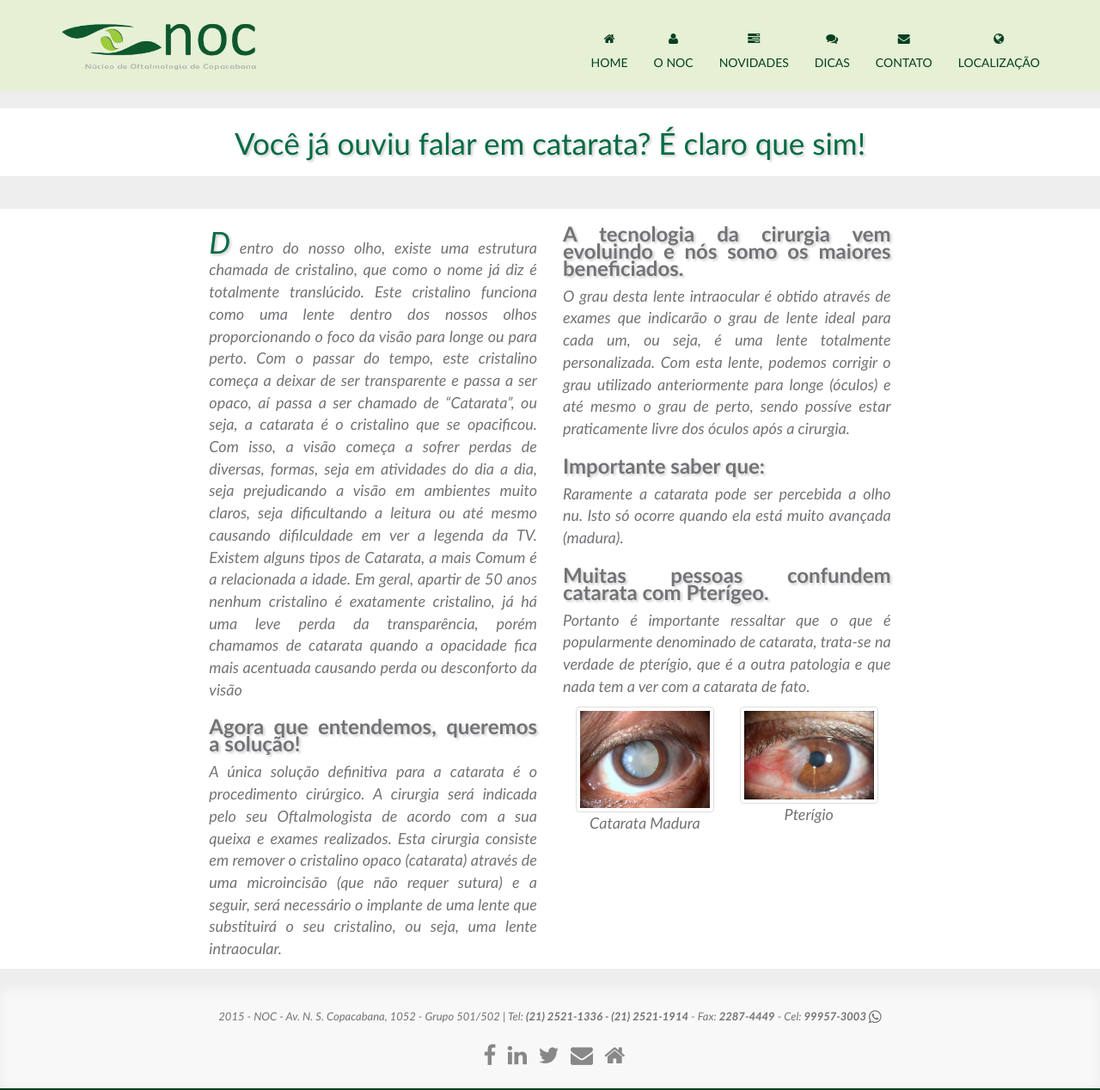
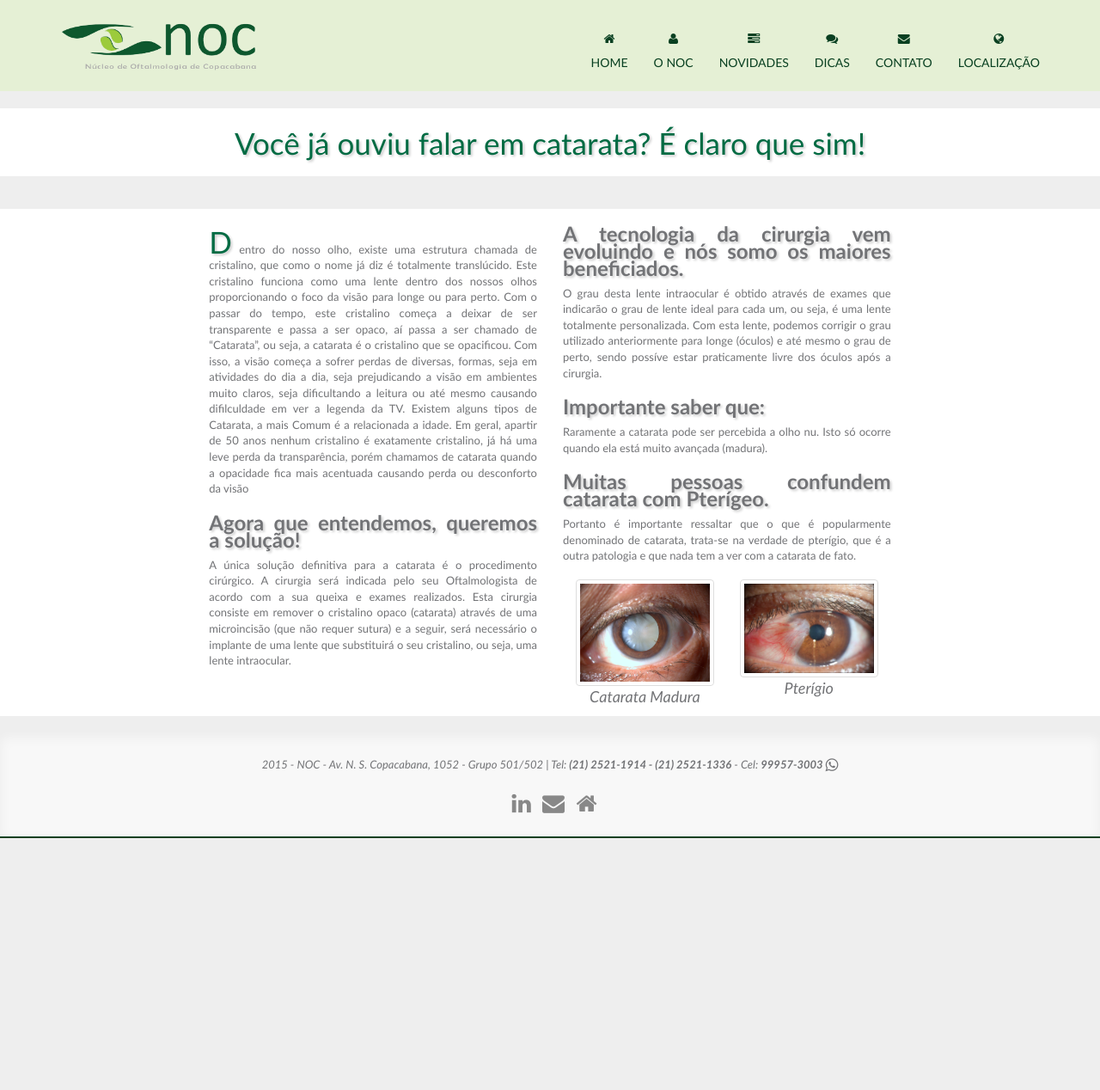
Before and after one commit to DaniloThiago/NocRio, a Jekyll site: the page built from catarata.html, in a window 1280 px wide and 1268 px high. Shown: the whole window at 86% size. Built offline with Jekyll 4.4.1, drawn with Linux system fonts in a browser that asks for light colours; nearby versions of some CDN libraries; some web fonts are replaced; Markdown is read by kramdown in place of the engine named in the settings.

Commit message:
modificações

```diff
--- a/_includes/footer.html
+++ b/_includes/footer.html
@@ -2,14 +2,12 @@
  	<div class="container">
     <div class="row">
       <div class="footer-copyright">
-        <p align="center">2015 - NOC - Av. N. S. Copacabana, 1052 - Grupo 501/502 | Tel: <strong>(21) 2521-1336 - (21) 2521-1914</strong> - Fax: <strong>2287-4449</strong> - Cel: <strong>99957-3003 <i class="fa fa-lg fa-whatsapp" ></i></strong></p>
+        <p align="center">2015 - NOC - Av. N. S. Copacabana, 1052 - Grupo 501/502 | Tel: <strong>(21) 2521-1914 - (21) 2521-1336</strong> - Cel: <strong>99957-3003 <i class="fa fa-lg fa-whatsapp"></i></strong></p>
       </div>
     </div>
     <div class="row">
       <div class="col-sm-12 footer-social footer-social-center wow fadeIn">
-        <a href="#" target="_blank"><i class="fa fa-facebook"></i></a>
         <a href="#" target="_blank"><i class="fa fa-linkedin"></i></a>
-        <a href="#" target="_blank"><i class="fa fa-twitter"></i></a>
         <a href="index.html#contato"><i class="fa fa-envelope"></i></a>
         <a href="index.html"><i class="fa fa-home"></i></a>
       </div>
--- a/catarata.html
+++ b/catarata.html
@@ -14,7 +14,7 @@
   <div class="col-sm-12 about-us-text wow fadeInLeft animated">
     <div class="col-xs-12 col-sm-8 col-sm-offset-2 text-justify "><br>
     	<div class="col-xs-6">
-    		<p>
+
     			<span class="h1" style="display: inline-block; margin: 0; margin-bottom: -5px;">D</span>
     			entro do nosso olho, existe uma estrutura chamada de cristalino, que como o nome já
     			diz é totalmente translúcido. Este cristalino funciona como uma lente dentro dos nossos
@@ -27,32 +27,32 @@
     			Em geral, apartir de 50 anos nenhum cristalino é exatamente cristalino, já há uma leve perda da
     			transparência, porém chamamos de catarata quando a opacidade fica mais acentuada causando perda
     			ou desconforto da visão
-    		</p>
+
     		<h3>Agora que entendemos, queremos a solução!</h3>
-    		<p>
+
     			A única solução definitiva para a catarata é o procedimento cirúrgico. A cirurgia será indicada pelo
     			seu Oftalmologista de acordo com a sua queixa e exames realizados. Esta cirurgia consiste em remover
     			o cristalino opaco (catarata) através de uma microincisão (que não requer sutura) e a seguir, será
     			necessário o implante de uma lente que substituirá o seu cristalino, ou seja, uma lente intraocular.
-    		</p>
+
     	</div>
     	<div class="col-xs-6">
     		<h3 style="margin-top: 0;">A tecnologia da cirurgia vem evoluindo e nós somo os maiores beneficiados.</h3>
-    		<p>
+
     			O grau desta lente intraocular é obtido através de exames que indicarão o grau de lente ideal para cada
     			um, ou seja, é uma lente totalmente personalizada. Com esta lente, podemos corrigir o grau utilizado
     			anteriormente para longe (óculos) e até mesmo o grau de perto, sendo possíve estar praticamente livre dos
     			óculos após a cirurgia.
-    		</p>
+
     		<h3>Importante saber que:</h3>
-    		<p>
+
     			Raramente a catarata pode ser percebida a olho nu. Isto só ocorre quando ela está muito avançada (madura).
-    		</p>
+
     		<h3>Muitas pessoas confundem catarata com Pterígeo.</h3>
-    		<p>
+
     			Portanto é importante ressaltar que o que é popularmente denominado de catarata, trata-se na verdade de pterígio,
     			que é a outra patologia e que nada tem a ver com a catarata de fato.
-    		</p>
+    	<br><br>
     		<span class="col-xs-12 col-sm-6 text-center">
     			<img class="img-responsive img-rounded img-thumbnail center-block" 	 src="assets/img/images/cataratamadura.jpg">
     			<p class="caption">Catarata Madura</p>
```
Also changed, not shown: index.html (+7 -5 lines).
